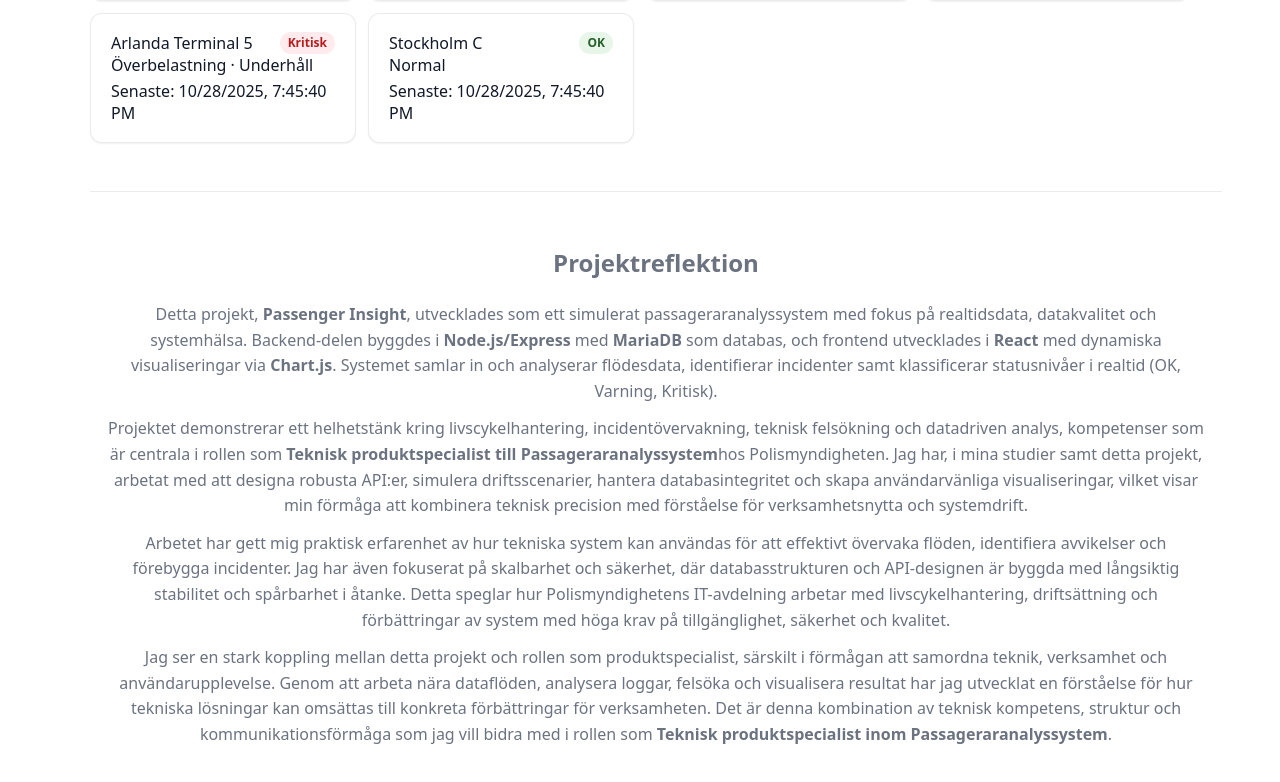
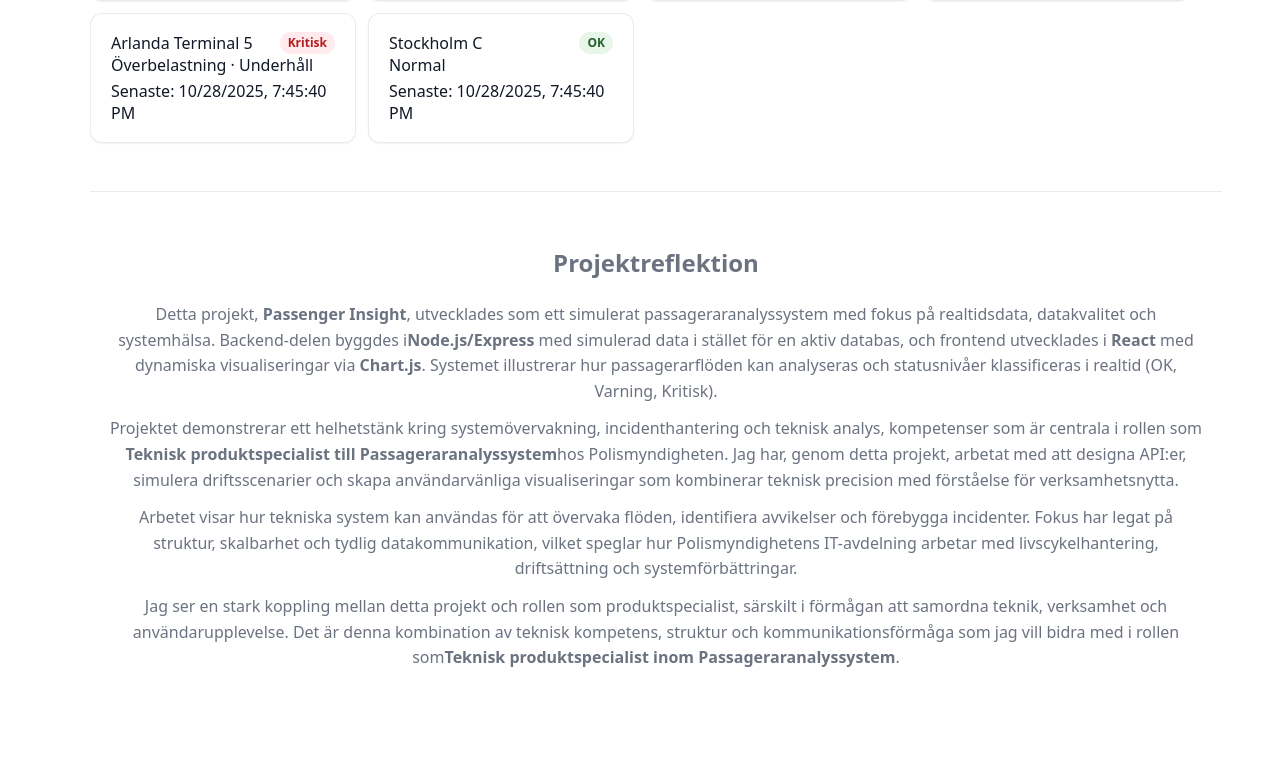
Before and after one commit to melissa-uzum/Passenger-Insight, a React (Vite) app in the folder frontend/: page / in a window 1280 px wide. Shown: the part 1232-2014 px from the top of the page. After the commit the page ends 1947 px from the top, so only its background shows below. Built offline with nearby package versions, Linux system fonts and the light colour scheme.

Commit message:
Update App.jsx

```diff
--- a/frontend/src/App.jsx
+++ b/frontend/src/App.jsx
@@ -57,46 +57,40 @@
   Detta projekt, <strong>Passenger Insight</strong>, utvecklades som ett
   simulerat passageraranalyssystem med fokus på realtidsdata,
   datakvalitet och systemhälsa. Backend-delen byggdes i
-    <strong> Node.js/Express</strong> med <strong>MariaDB</strong> som
-    databas, och frontend utvecklades i <strong>React</strong> med
+  <strong>Node.js/Express</strong> med simulerad data i stället för en
+  aktiv databas, och frontend utvecklades i <strong>React</strong> med
   dynamiska visualiseringar via <strong>Chart.js</strong>. Systemet
-    samlar in och analyserar flödesdata, identifierar incidenter samt
-    klassificerar statusnivåer i realtid (OK, Varning, Kritisk).
+  illustrerar hur passagerarflöden kan analyseras och statusnivåer
+  klassificeras i realtid (OK, Varning, Kritisk).
 </p>
 
 <p className="pi-summary">
-    Projektet demonstrerar ett helhetstänk kring livscykelhantering,
-    incidentövervakning, teknisk felsökning och datadriven analys,
-    kompetenser som är centrala i rollen som
-    <strong> Teknisk produktspecialist till Passageraranalyssystem</strong>
-     hos Polismyndigheten. Jag har, i mina studier samt detta projekt, arbetat med att designa robusta API:er,
-    simulera driftsscenarier, hantera databasintegritet och skapa
-    användarvänliga visualiseringar, vilket visar min förmåga att kombinera
-    teknisk precision med förståelse för verksamhetsnytta och systemdrift.
+  Projektet demonstrerar ett helhetstänk kring systemövervakning,
+  incidenthantering och teknisk analys, kompetenser som är centrala i
+  rollen som <strong>Teknisk produktspecialist till Passageraranalyssystem</strong>
+  hos Polismyndigheten. Jag har, genom detta projekt, arbetat med att
+  designa API:er, simulera driftsscenarier och skapa användarvänliga
+  visualiseringar som kombinerar teknisk precision med förståelse för
+  verksamhetsnytta.
 </p>
 
 <p className="pi-summary">
-    Arbetet har gett mig praktisk erfarenhet av hur tekniska system kan
-    användas för att effektivt övervaka flöden, identifiera avvikelser och
-    förebygga incidenter. Jag har även fokuserat på skalbarhet och
-    säkerhet, där databasstrukturen och API-designen är byggda med
-    långsiktig stabilitet och spårbarhet i åtanke.
-    Detta speglar hur Polismyndighetens IT-avdelning arbetar med
-    livscykelhantering, driftsättning och förbättringar av system med höga
-    krav på tillgänglighet, säkerhet och kvalitet.
+  Arbetet visar hur tekniska system kan användas för att övervaka flöden,
+  identifiera avvikelser och förebygga incidenter. Fokus har legat på
+  struktur, skalbarhet och tydlig datakommunikation, vilket speglar hur
+  Polismyndighetens IT-avdelning arbetar med livscykelhantering,
+  driftsättning och systemförbättringar.
 </p>
 
 <p className="pi-summary">
   Jag ser en stark koppling mellan detta projekt och rollen som
-    produktspecialist, särskilt i förmågan att samordna teknik, verksamhet
-    och användarupplevelse. Genom att arbeta nära dataflöden, analysera
-    loggar, felsöka och visualisera resultat har jag utvecklat en förståelse
-    för hur tekniska lösningar kan omsättas till konkreta förbättringar för
-    verksamheten.
-    Det är denna kombination av teknisk kompetens, struktur och
-    kommunikationsförmåga som jag vill bidra med i rollen som
-    <strong> Teknisk produktspecialist inom Passageraranalyssystem</strong>.
+  produktspecialist, särskilt i förmågan att samordna teknik,
+  verksamhet och användarupplevelse. Det är denna kombination av
+  teknisk kompetens, struktur och kommunikationsförmåga som jag vill
+  bidra med i rollen som
+  <strong>Teknisk produktspecialist inom Passageraranalyssystem</strong>.
 </p>
+
 </footer>
 
     </div>
```
Lines whose indentation alone changed are shown as unchanged.
